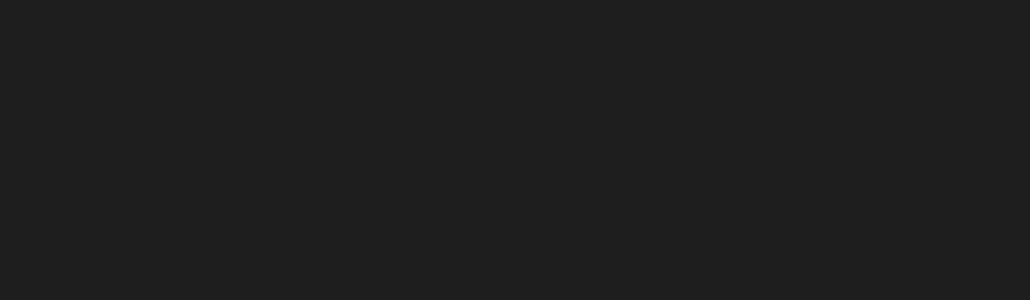
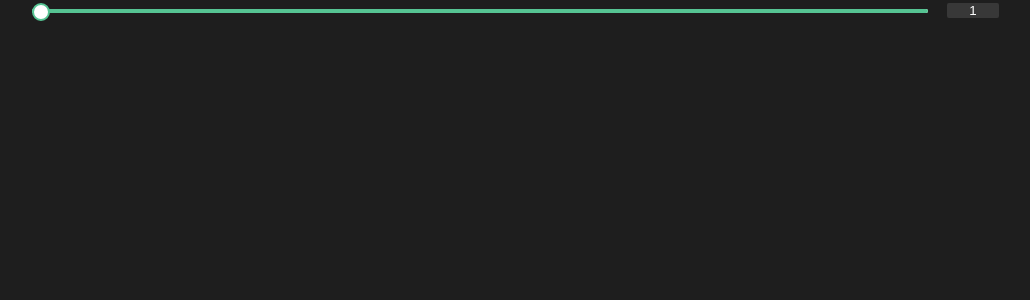
Before and after one commit to Binyamin-Accutures/client, a React (Create React App) app: page /shahar in a window 1280 px wide. Before the commit this address had no page. Shown: the top 300 px of the page, without its empty margins (131-1161 px from the left). Built offline with nearby package versions, Linux system fonts and the light colour scheme.

Commit message:
range bar

```diff
--- /dev/null
+++ b/src/components/RangeSlider/index.jsx
@@ -0,0 +1,21 @@
+import React, { useState } from 'react';
+import style from './style.module.css'
+
+function RangeSlider({func, text, min, max, step=1 , textPosLeft=true, ...props}) {
+    const [value, setValue] = useState(min)
+
+    const handleChange = ({ target }) => {
+        if(target.value > max || target.value < min) return
+        setValue(target.value)
+    }
+
+    return (
+        <div className={textPosLeft ? style.container : style.containerSmall}>
+            <span className={style.descrption}>{text}</span>
+            <input type="range" className={style.slider}  min={min} max={max} step={step} value={value} onInput={handleChange}/>
+            <input className={style.numberInput} type="number" value={value} onInput={handleChange}/>
+        </div>
+    );
+}
+
+export default RangeSlider;
--- /dev/null
+++ b/src/components/RangeSlider/style.module.css
@@ -0,0 +1,55 @@
+.container {
+    width:  100%;
+    margin: 0 auto;
+    display: flex;
+    justify-content: center;
+}
+
+.containerSmall {
+
+}
+
+.slider {
+    -webkit-appearance: none;
+    width: 70%;
+    outline: none;
+    border-radius: 3px;
+    height: 4px;
+    margin-top: 9px;
+}
+
+.slider::-webkit-slider-thumb {
+    -webkit-appearance: none;
+    background: white;
+    width: 18px;
+    height: 18px;
+    border-radius: 50%;
+    border: 2px solid var(--primary-color);
+    cursor: pointer;
+    margin-top: -6px;
+}
+
+.slider::-webkit-slider-runnable-track {
+    background-color: var(--primary-color);
+    height: 4px;
+    border-radius: 2px;
+}
+
+.container .descrption {
+    margin-right: 1%;
+}
+
+.container .numberInput {
+    margin-top: 3px;
+    margin-left: 1.5%;
+    width: 4%;
+    background-color: var(--input-color);
+    color: var(--text-color);
+    border-radius: 2px;
+    border: 0;
+    text-align: center;
+}
+
+.container .numberInput::-webkit-inner-spin-button {
+    -webkit-appearance: none;
+}
--- a/src/tests/MainTest.jsx
+++ b/src/tests/MainTest.jsx
@@ -1,11 +1,13 @@
 import { Route, Routes } from 'react-router-dom'
 import Aviad from './Aviad'
+import Shahar from './Shahar'
 
 export const MainTest = () => {
 
     return (
         <Routes>
             <Route path='/aviad' element={<Aviad />} />
+            <Route path='/shahar' element={<Shahar />} />
         </Routes>
     )
 }
--- /dev/null
+++ b/src/tests/Shahar.jsx
@@ -0,0 +1,14 @@
+import RangeSlider from "../components/RangeSlider";
+
+import React from 'react';
+
+function Shahar(props) {
+    return (
+        <RangeSlider
+            min={1}
+            max={10}
+        />
+    );
+}
+
+export default Shahar;
```
